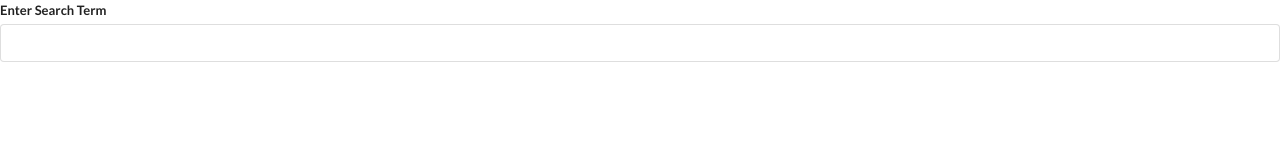
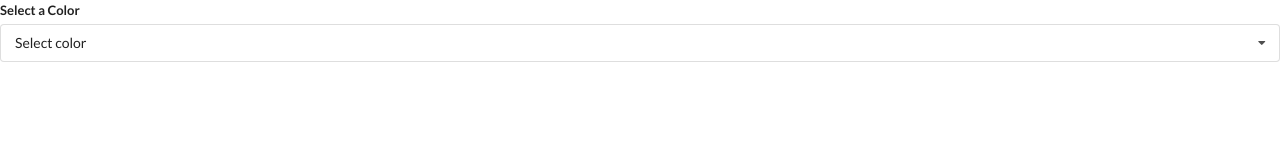
Before and after one commit to mauriciobuffon/modern-react-redux, a React (Create React App) app: page / in a window 1280 px wide. Shown: the top 160 px of the page. Built offline with nearby package versions, Linux system fonts and the light colour scheme.

Commit message:
dropdown

```diff
--- a/src/components/App.js
+++ b/src/components/App.js
@@ -1,6 +1,7 @@
-import React from "react";
+import React, { useState } from "react";
 import Accordion from "./Accordion";
 import Search from "./Search";
+import Dropdown from "./Dropdown";
 
 const items = [
   {
@@ -17,10 +18,31 @@
   },
 ];
 
+const options = [
+  {
+    label: "The Color Red",
+    value: "red",
+  },
+  {
+    label: "The Color Green",
+    value: "green",
+  },
+  {
+    label: "A Shade of Blue",
+    value: "blue",
+  },
+];
+
 const App = () => {
+  const [selected, setSelected] = useState(null);
+
   return (
     <div>
-      <Search />
+      <Dropdown
+        selected={selected}
+        onSelectedChange={setSelected}
+        options={options}
+      />
     </div>
   );
 };
--- /dev/null
+++ b/src/components/Dropdown.js
@@ -0,0 +1,63 @@
+import React, { useState, useEffect, useRef } from "react";
+
+const Dropdown = ({ options, selected, onSelectedChange }) => {
+  const outterDiv = useRef();
+  const [open, setOpen] = useState(false);
+
+  const onBodyClick = (e) => {
+    if (!outterDiv.current.contains(e.target)) {
+      setOpen(false);
+    }
+  };
+
+  useEffect(() => {
+    document.body.addEventListener("click", onBodyClick);
+
+    return () => {
+      document.body.removeEventListener("click", onBodyClick);
+    };
+  }, []);
+
+  return (
+    <div className="ui form" ref={outterDiv}>
+      <div className="field">
+        <label className="label">Select a Color</label>
+        <div
+          className={`ui selection dropdown ${open ? "visible active" : ""}`}
+          onClick={(e) => setOpen(!open)}
+        >
+          <i className="dropdown icon"></i>
+          <div className="text">
+            {selected ? selected.label : "Select color"}
+          </div>
+          <div className={`menu ${open ? "visible transition" : ""}`}>
+            {options.map((option) => {
+              if (selected && option.value === selected.value) {
+                return null;
+              }
+
+              return (
+                <div
+                  className="item"
+                  key={option.value}
+                  onClick={(e) => onSelectedChange(option)}
+                >
+                  {option.label}
+                </div>
+              );
+            })}
+          </div>
+        </div>
+      </div>
+      {selected ? (
+        <div className="field">
+          <p style={{ color: selected.value }}>
+            {`This text is ${selected.value}`}
+          </p>
+        </div>
+      ) : null}
+    </div>
+  );
+};
+
+export default Dropdown;
```
